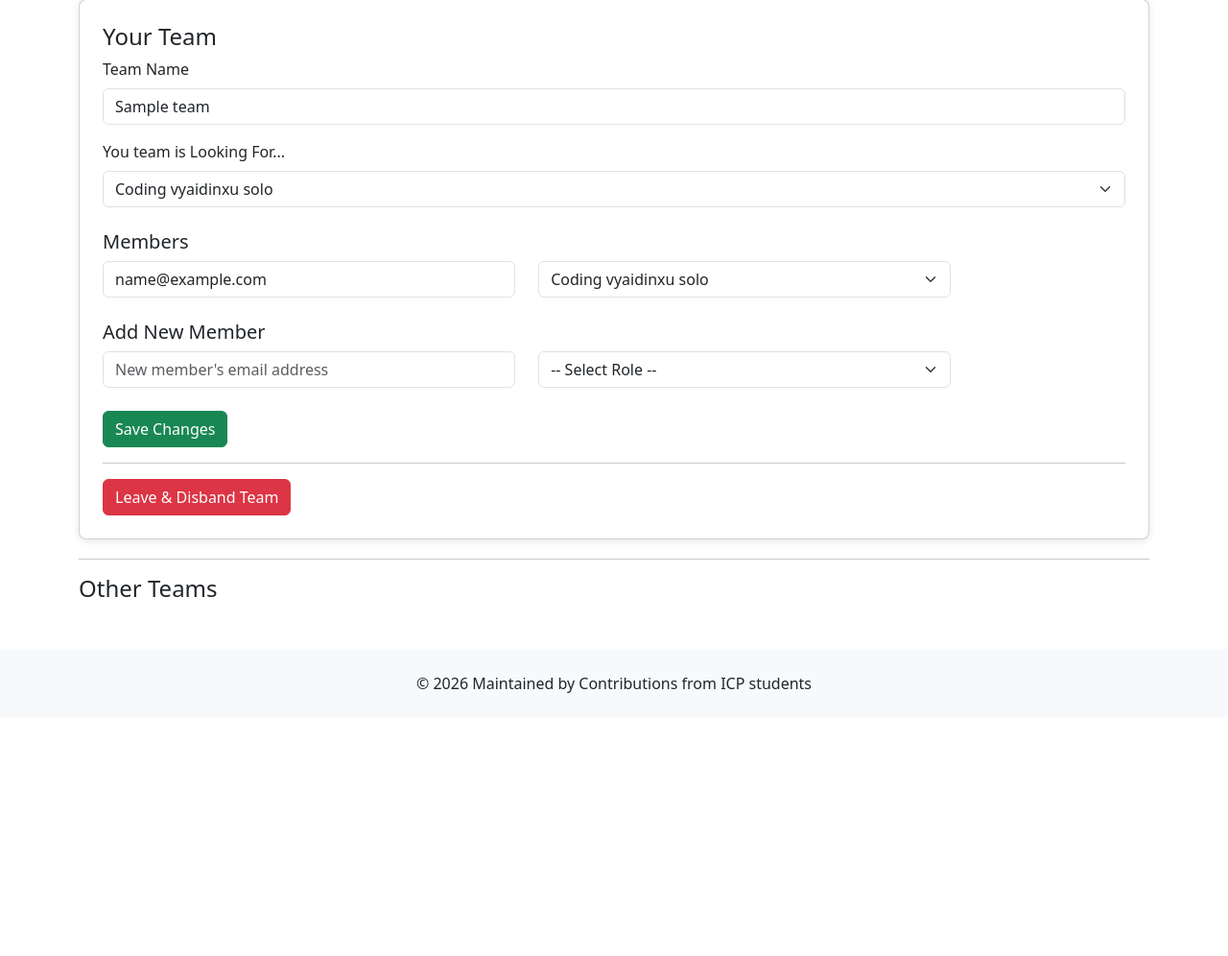
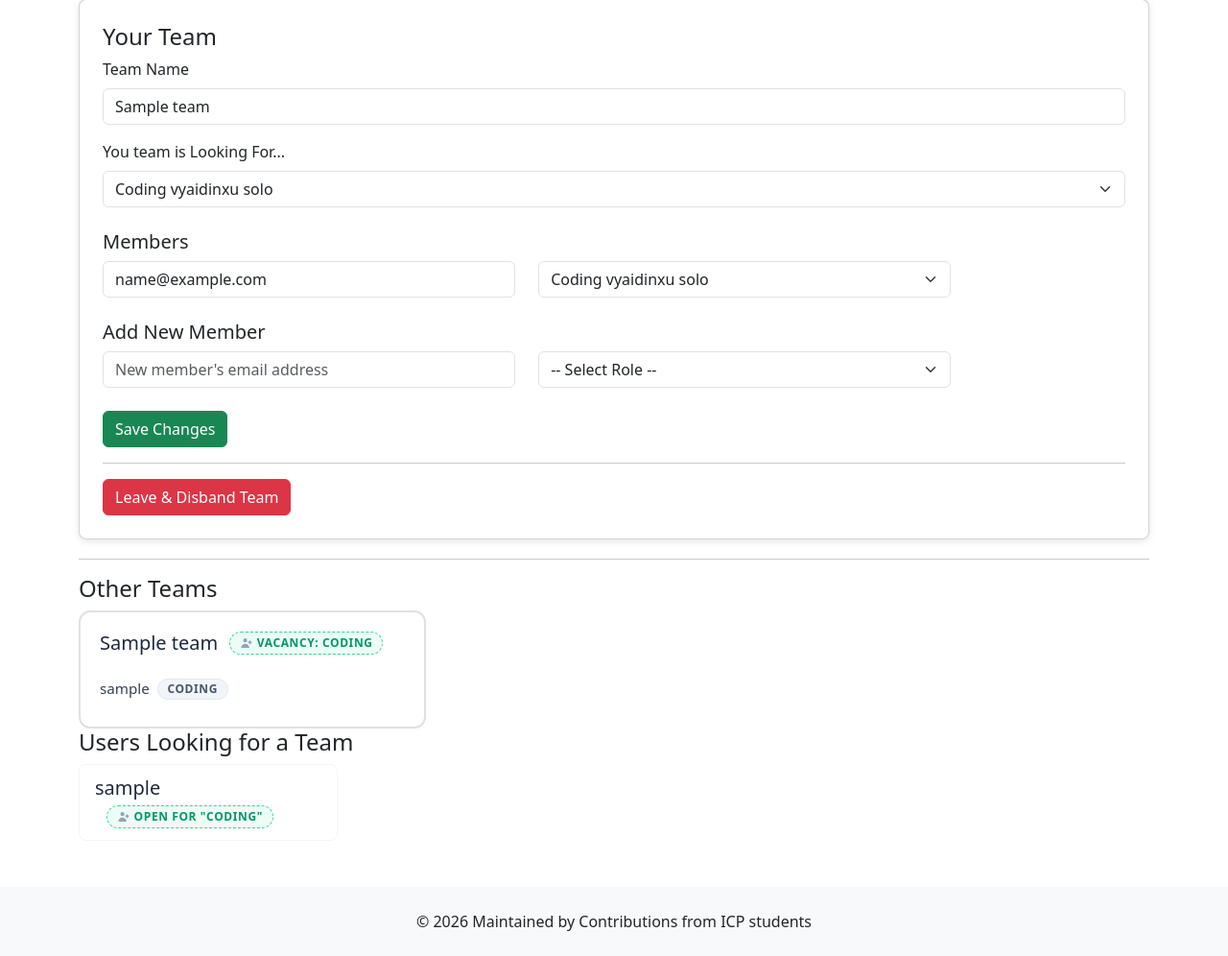
Before and after one commit to Prabesh01/cram4exam, a Django app: page /cwteam/?gcid=1 in a window 1280 px wide. Shown: the part 273-1269 px from the top of the page at 96% size. Before the commit the page ends 995 px from the top, so only its background shows below. Run offline with Django 5.2, Linux system fonts and the light colour scheme; a user stored in the database is signed in; tables that the repository leaves empty hold one stand-in row (values such as "Sample post"); parts of the project's set-up code (start-up, migrations or seed data) failed here and were passed over; some libraries are stand-ins or nearby versions.

Commit message:
grp coursework team: first iteration complete

```diff
--- a/app/templates/cwteam.html
+++ b/app/templates/cwteam.html
@@ -7,6 +7,62 @@
     grid-template-columns: repeat(auto-fill, minmax(180px, 1fr));
     gap: 15px;
     transition: all 0.3s ease;
+}
+.team-card-grid{
+    display: grid;
+    grid-template-columns: repeat(auto-fill, minmax(300px, 1fr));
+    gap: 15px;
+    transition: all 0.3s ease;
+}
+
+/* Container: flexible and responsive */
+.user-card-grid {
+    display: grid;
+    grid-template-columns: repeat(auto-fill, minmax(220px, 1fr)); /* Slightly smaller min-width */
+    gap: 12px;
+}
+
+/* Card: Minimal border, subtle shadow on hover */
+.user-card {
+    border: 1px solid #f1f5f9;
+    border-radius: 8px;
+    padding: 12px 16px;
+    background: #fff;
+    display: flex;
+    flex-direction: column;
+    gap: 6px;
+    transition: box-shadow 0.2s;
+}
+
+.user-card:hover {
+    box-shadow: 0 4px 12px rgba(0,0,0,0.05);
+}
+
+/* Typography: Smaller and cleaner */
+.user-name {
+    margin: 0;
+    font-size: 1rem;
+    font-weight: 600;
+    color: #1e293b;
+}
+
+/* Badge: Compact & subtle */
+.badge-looking-for {
+    display: inline-flex;
+    align-items: center;
+    font-size: 11px;
+    color: #64748b;
+    background: #f8fafc;
+    padding: 4px 8px;
+    border-radius: 4px;
+    width: fit-content;
+}
+
+.badge-icon {
+    width: 14px;
+    height: 14px;
+    margin-right: 4px;
+    color: #94a3b8;
 }
 
 .role-card {
@@ -21,6 +77,16 @@
     transition: transform 0.2s, border-color 0.2s;
 }
 
+.team-card{
+    border: 2px solid #e0e0e0;
+    border-radius: 12px;
+    padding: 20px;
+    cursor: pointer;
+    overflow: hidden;
+    background: #fff;
+    text-align: center;
+}
+
 .role-card:hover {
     border-color: #3b82f6;
     transform: translateY(-2px);
@@ -31,7 +97,7 @@
     right: -10px;
     bottom: -10px;
     width: 80px;
-    opacity: 0.1; /* Light faded look */
+    opacity: 0.3; /* Light faded look */
     pointer-events: none;
 }
 
@@ -63,6 +129,78 @@
 
 .selected .unselect-btn {
     display: inline-block;
+}
+
+/* Base Badge Styling */
+.badge {
+    display: inline-flex;
+    align-items: center;
+    padding: 0.25rem 0.6rem;
+    font-size: 0.75rem;
+    font-weight: 600;
+    line-height: 1;
+    border-radius: 9999px; /* Gives the classic "pill" shape */
+    text-transform: uppercase;
+    letter-spacing: 0.05em;
+    white-space: nowrap;
+}
+
+/* Specific Style: Team Member Role */
+.badge-role {
+    background-color: #f1f5f9; /* Light slate gray */
+    color: #475569; /* Darker slate gray for contrast */
+    border: 1px solid #e2e8f0;
+    margin-left: 8px; /* Spacing from the name */
+}
+
+/* Specific Style: "Looking For" Open Position */
+.badge-looking-for {
+    background-color: #ecfdf5; /* Light emerald green */
+    color: #059669; /* Deep emerald green */
+    border: 1px dashed #34d399; /* Dashed border to imply an empty/open slot */
+    margin-left: 12px;
+}
+
+/* Optional icon styling for the "Looking for" badge */
+.badge-icon {
+    width: 14px;
+    height: 14px;
+    margin-right: 4px;
+}
+
+/* Layout helpers for the examples above */
+.team-header {
+    display: flex;
+    align-items: center;
+    margin-bottom: 1rem;
+}
+
+.team-name {
+    margin: 0;
+    font-size: 1.25rem;
+    color: #1e293b;
+}
+
+.team-members-list {
+    list-style: none;
+    padding: 0;
+    margin: 0;
+}
+
+.member-item {
+    display: flex;
+    align-items: center;
+    padding: 0.5rem 0;
+    border-bottom: 1px solid #f1f5f9;
+}
+
+.member-item:last-child {
+    border-bottom: none;
+}
+
+.member-name {
+    font-size: 0.95rem;
+    color: #334155;
 }
 </style>
 <h3 style="text-align: center;">Find Team for Group Coursework</h3>
@@ -110,7 +248,6 @@
 
                 <label for="id_{{ value }}" class="card-content">
                     <img src="{% static 'images/'|add:value|lower|add:'.png' %}" class="card-bg-icon" alt="">
-
                     <p class="role-desc">{{ text }}</p>
 
                 </label>
@@ -257,7 +394,56 @@
 {% endif %}
 
 <!-- teams [Create your team] -->
+     <div class="team-card-grid {% if user_role.0.open_for %}single-view{% endif %}" id="cardContainer">
+{% if not teams %}
+<p>No teams available...</p>
+{% endif %}
+ {% for team in teams %}
+             <div class="team-card"
+                 data-value="{{ value }}">
+
+<div class="team-header">
+    <h3 class="team-name">{{ team.name }}</h3>
+    {% if team.looking_for %}
+        <span class="badge badge-looking-for">
+            <svg class="badge-icon" xmlns="http://www.w3.org/2000/svg" viewBox="0 0 20 20" fill="currentColor">
+          team-card      <path d="M8 9a3 3 0 100-6 3 3 0 000 6zM8 11a6 6 0 016 6H2a6 6 0 016-6zM16 7a1 1 0 10-2 0v1h-1a1 1 0 100 2h1v1a1 1 0 102 0v-1h1a1 1 0 100-2h-1V7z" />
+            </svg>
+            Vacancy: {{ team.looking_for }}
+        </span>
+    {% endif %}
+</div>
+
+<ul class="team-members-list">
+    {% for member in team.teammembership_set.all %}
+     <li class="member-item">
+        <span class="member-name">{{ member.user.username }}</span>
+        <span class="badge badge-role">{{ member.position }}</span>
+    </li>
+    {% endfor %}
+</ul>
+</div>
+ {% endfor %}
+ </div>
 <!-- users looking to join a team -->
+<h4>Users Looking for a Team</h4>
+{% if not users_looking_for_team %}
+No users looking for team...
+{% endif %}
+<div class="user-card-grid">
+
+{% for designation in users_looking_for_team %}
+<div class="user-card">
+    <h3 class="team-name">{{ designation.user.username }}</h3>
+    <span class="badge badge-looking-for">
+        <svg class="badge-icon" xmlns="http://www.w3.org/2000/svg" viewBox="0 0 20 20" fill="currentColor">
+      team-card      <path d="M8 9a3 3 0 100-6 3 3 0 000 6zM8 11a6 6 0 016 6H2a6 6 0 016-6zM16 7a1 1 0 10-2 0v1h-1a1 1 0 100 2h1v1a1 1 0 102 0v-1h1a1 1 0 100-2h-1V7z" />
+        </svg>
+        Open for "{{ designation.open_for }}"
+    </span>
+</div>
+{% endfor %}
+    </div>
 
 {% endif %}
 {% endif %}
--- a/app/views.py
+++ b/app/views.py
@@ -441,9 +441,11 @@ def cwteam(request):
 
     teams = []
     teams_query = Team.objects.filter(group_coursework__gcid=selected_gcid)
-    teams = teams_query
+    teams = teams_query.prefetch_related('teammembership_set__user')
 
-    return render(request, 'cwteam.html', {'userteam': user_team, 'grp_courseworks': grp_courseworks, 'selected_gcid': selected_gcid, 'teams': teams, 'current_section': section_filter, "roles": Role.choices, "user_role":user_role})
+    users_looking_for_team = Designation.objects.filter(group_coursework__gcid=selected_gcid)
+
+    return render(request, 'cwteam.html', {'userteam': user_team, 'grp_courseworks': grp_courseworks, 'selected_gcid': selected_gcid, 'teams': teams, 'current_section': section_filter, "roles": Role.choices, "user_role":user_role, "users_looking_for_team":users_looking_for_team})
 
 def set_cw_status(request):
     selected_gcid = int(request.POST.get('gcid'))
@@ -498,6 +500,8 @@ def create_team(request):
     creator_role = request.POST.getlist('new_member_role')
     creator_role_value = creator_role[0] if creator_role else None
     TeamMembership.objects.create(team=team, user=request.user, position=creator_role_value)
+    # remove any open designation for this coursework since user is now in a team
+    Designation.objects.filter(user=request.user, group_coursework=gc).delete()
 
     # Add additional members from the second member row
     emails = request.POST.getlist('new_member_email')
@@ -520,6 +524,7 @@ def create_team(request):
                 messages.add_message(request, messages.WARNING, f'{email} is already in another team.')
                 continue
             TeamMembership.objects.create(team=team, user=member, position=role or None)
+            Designation.objects.filter(user=request.user, group_coursework=gc).delete()
         except User.DoesNotExist:
             messages.add_message(request, messages.WARNING, f'No user found with email {email}.')
 
@@ -569,6 +574,7 @@ def update_team(request, team_id):
                 messages.warning(request, f'{new_email} is already in a team.')
             else:
                 TeamMembership.objects.create(team=team, user=new_user, position=new_role)
+                Designation.objects.filter(user=request.user, group_coursework=team.group_coursework).delete()
                 messages.success(request, f'{new_email} added to the team.')
         except User.DoesNotExist:
             messages.warning(request, f'No user found with email {new_email}.')
```
